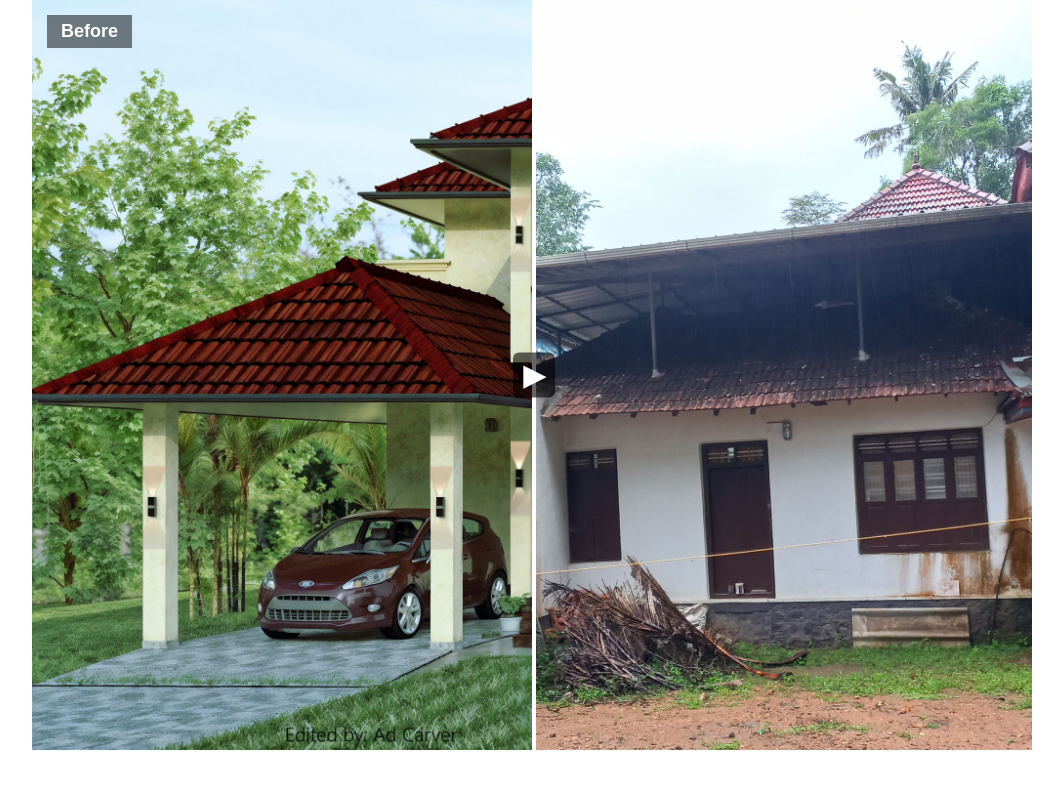
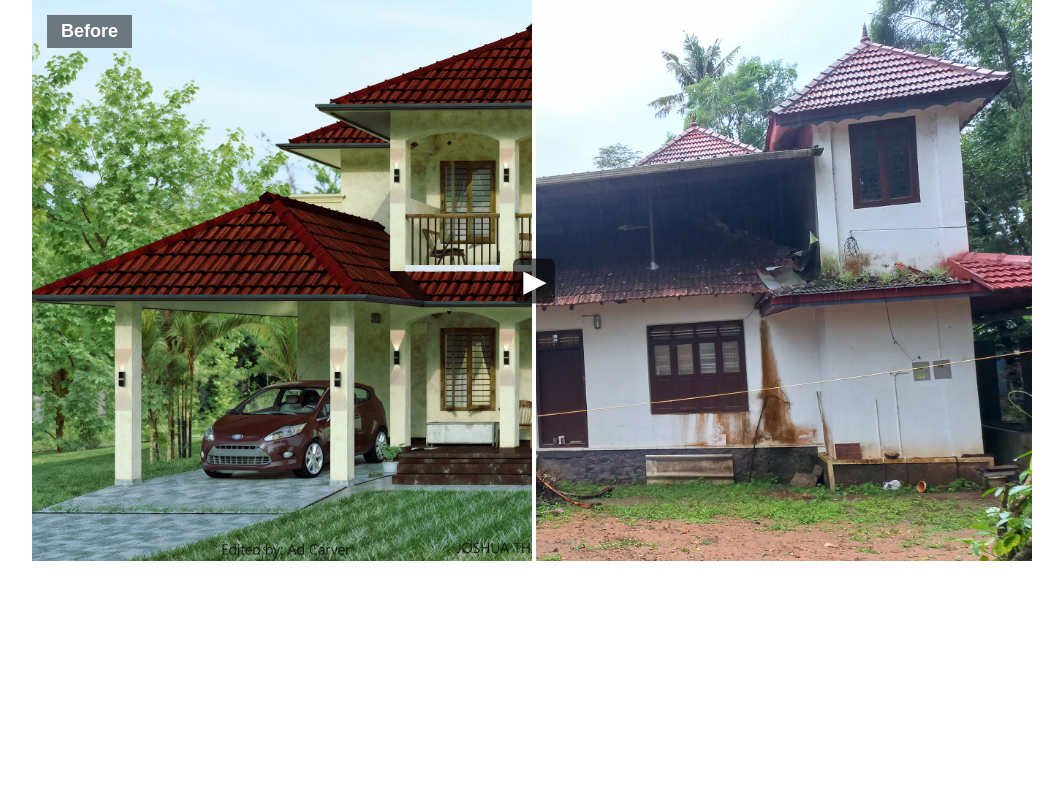
Before and after one commit to JoshuaTA-web/punnaveli, a plain HTML site: page index.html in a window 1280 px wide. Shown: the whole page, without its empty margins (108-1171 px from the left). Drawn offline with Linux system fonts and the light colour scheme.

Commit message:
Update index.html

```diff
--- a/index.html
+++ b/index.html
@@ -18,7 +18,7 @@
       width: 100%;
       max-width: 1000px;
       margin: 0 auto;
-      aspect-ratio: 4 / 3;
+      aspect-ratio: 57 / 32;
       position: relative;
       overflow: hidden;
     }
```
